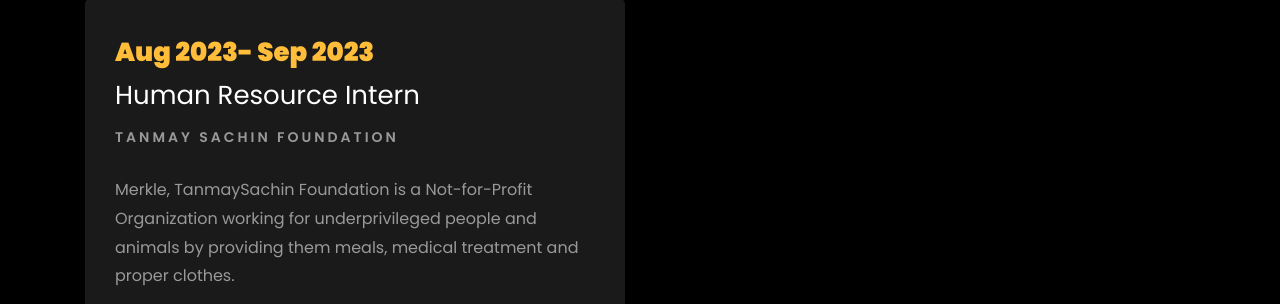
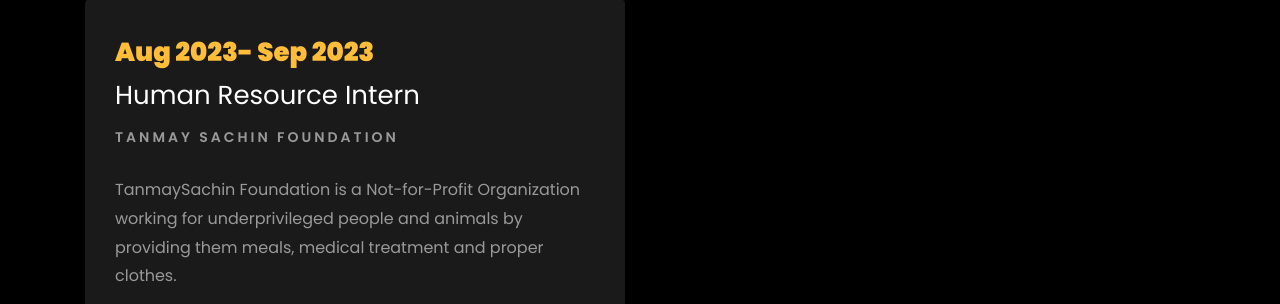
Before and after one commit to Megha18dwi/megha18dwi.github.io, a plain HTML site: page index.html in a window 1280 px wide. Shown: the part 1847-2151 px from the top of the page. Drawn offline with Linux system fonts and the light colour scheme; files whose address does not match are found by name.

Commit message:
Update index.html

```diff
--- a/index.html
+++ b/index.html
@@ -325,7 +325,7 @@
 						<span class="date">Aug 2023- Sep 2023</span>
 						<h2>Human Resource Intern</h2>
 						<span class="position">Tanmay Sachin Foundation</span>
-						<p class="mt-4">Merkle, TanmaySachin Foundation is a Not-for-Profit Organization working for underprivileged people and animals by providing them meals, medical treatment and proper clothes.
+						<p class="mt-4">TanmaySachin Foundation is a Not-for-Profit Organization working for underprivileged people and animals by providing them meals, medical treatment and proper clothes.
 							<ul>
 								<li>Sourced candidates for relevant job positions.</li>
 								<li> Effectively screened resumes and corordinated interview schedules.</li>
```
